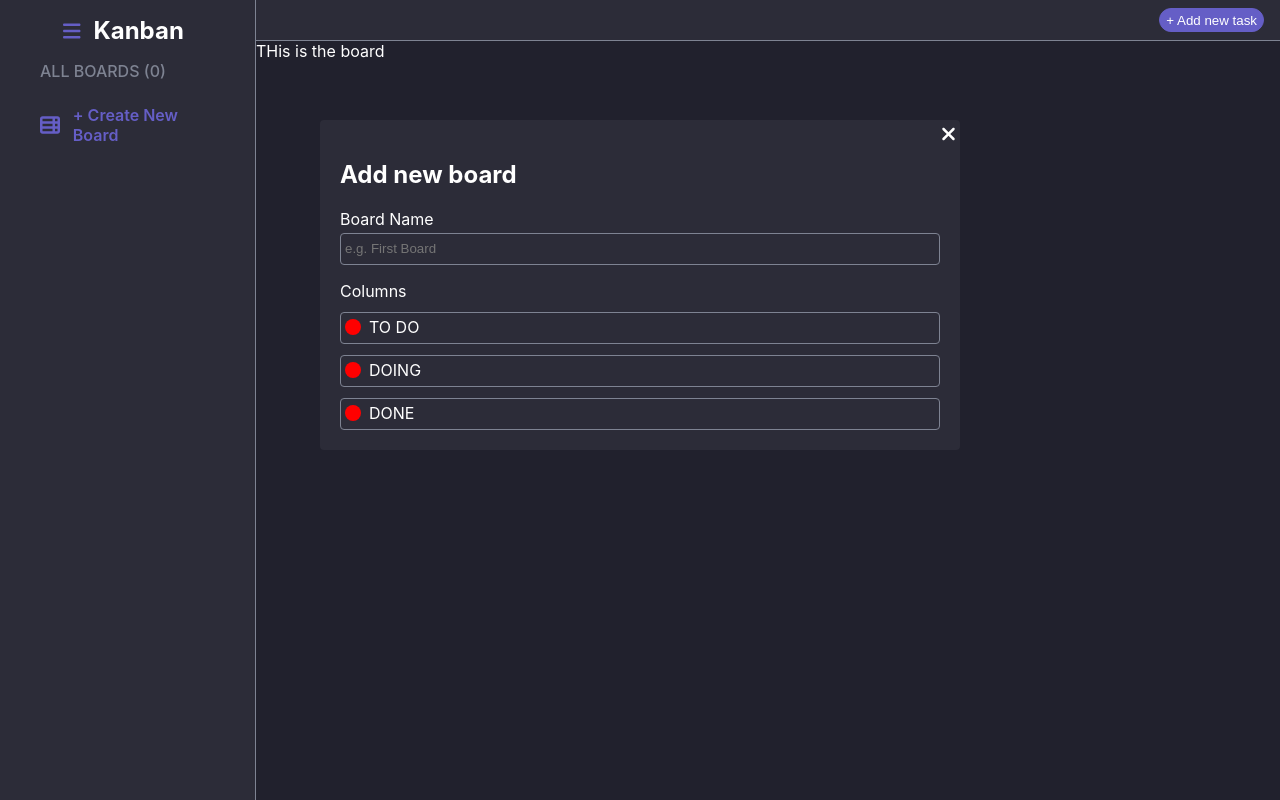
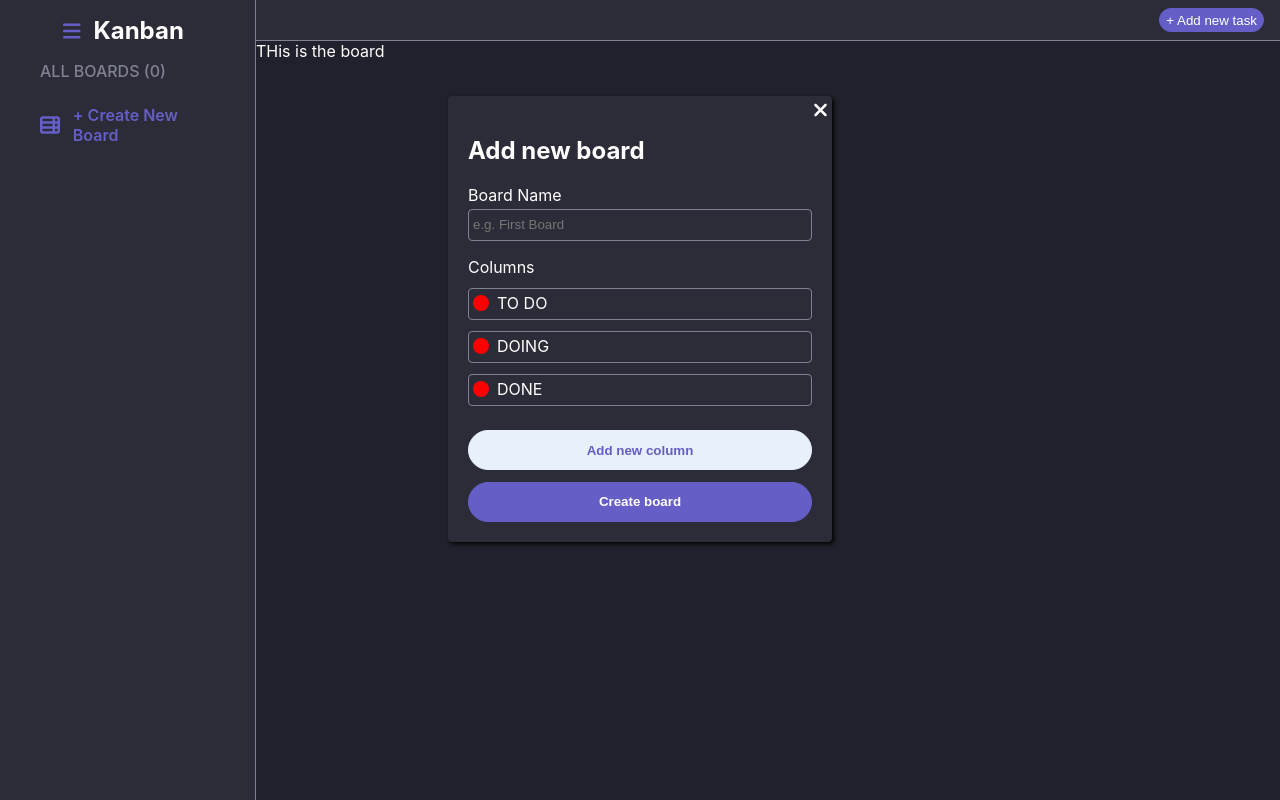
Before and after one commit to andreeaorian/kanban-web-app, a React (Create React App) app: page / in a window 1280 px wide. Both pictures are taken after a click on the element "+ Create New Board". Built offline with nearby package versions, Linux system fonts and the light colour scheme.

Commit message:
Implement adding a new column

```diff
--- a/src/components/popups/newBoard/new-board-popup.scss
+++ b/src/components/popups/newBoard/new-board-popup.scss
@@ -54,4 +54,89 @@
 			}
 		}
 	}
+
+	.new-column {
+		height: 2rem;
+		width: 100%;
+		display: flex;
+		gap: 0.5rem;
+		justify-content: center;
+		align-items: center;
+
+		.new-column-inputs {
+			display: flex;
+			justify-content: space-between;
+			align-items: center;
+			width: 100%;
+			border: 0.063rem solid $gray;
+			border-radius: 0.25rem;
+			padding: 0 0.5rem;
+
+			input[type="text"] {
+				background-color: inherit;
+				width: 80%;
+				height: 2rem;
+				padding: 0.25rem;
+				border: none;
+				outline: none;
+				color: $white;
+			}
+
+			input[type="color"] {
+				appearance: none;
+				background: none;
+				border: none;
+				width: 2rem;
+				height: 2rem;
+				border-radius: 50%;
+				cursor: pointer;
+
+				&::-webkit-color-swatch {
+					border: none;
+				}
+			}
+
+			input[type="color"]::-webkit-color-swatch-wrapper,
+			input[type="color"]::-webkit-color-swatch {
+				border-radius: 50%;
+			}
+		}
+
+		svg {
+			cursor: pointer;
+		}
+	}
 }
+
+.board-buttons {
+	margin-top: 1.5rem;
+	display: flex;
+	flex-direction: column;
+	justify-content: center;
+	align-items: center;
+	gap: 0.7rem;
+
+	button {
+		height: 2.5rem;
+		width: 100%;
+		border-radius: 1.5rem;
+		border: 0.1rem solid;
+		font-weight: bold;
+	}
+
+	.new-column-button {
+		background-color: $blueish_gray;
+		color: $purplish_blue;
+		border-color: $blueish_gray;
+
+		&:disabled {
+			display: none;
+		}
+	}
+
+	.submit {
+		background-color: $purplish_blue;
+		border-color: $purplish_blue;
+		color: $white;
+	}
+}
--- a/src/components/popups/newBoard/new-board-popup.tsx
+++ b/src/components/popups/newBoard/new-board-popup.tsx
@@ -1,18 +1,40 @@
-import { useSelector } from "react-redux";
+import { useState } from "react";
+import { useSelector, useDispatch } from "react-redux";
+import { FontAwesomeIcon } from "@fortawesome/react-fontawesome";
+import { faCheck, faXmark } from "@fortawesome/free-solid-svg-icons";
 import type { RootState } from "../../../redux/store";
 import PopupStatusColumn from "./popup-status-column";
+import { addColumn } from "../../../redux/boardReducer";
 
 import "./new-board-popup.scss";
 
 export default function NewBoardPopup() {
 	const board = useSelector((state: RootState) => state.board);
+	const [isNewColumnInputVisible, setIsNewColumnInputVisible] = useState(false);
+	const [textInputValue, setTextInputValue] = useState<string>("");
+	const [colorInputValue, setColorInputValue] = useState<string>("");
+	const dispatch = useDispatch();
+
+	const addNewColumn = () => {
+		setIsNewColumnInputVisible(true);
+	};
+
+	const saveColumn = () => {
+		dispatch(addColumn({ title: textInputValue, color: colorInputValue }));
+		setIsNewColumnInputVisible(false);
+	};
 
 	return (
 		<>
 			<h2>Add new board</h2>
+			<form>
 				<div className="board-name">
 					<label htmlFor="boardName">Board Name</label>
-				<input name="boardName" id="boardName" placeholder="e.g. First Board" />
+					<input
+						name="boardName"
+						id="boardName"
+						placeholder="e.g. First Board"
+					/>
 				</div>
 				<div className="board-column-list">
 					<div>Columns</div>
@@ -25,6 +47,41 @@ export default function NewBoardPopup() {
 							/>
 						);
 					})}
+					{isNewColumnInputVisible && (
+						<div className="new-column">
+							<div className="new-column-inputs">
+								<input
+									type="text"
+									placeholder="e.g. Testing"
+									onChange={({ target }) => {
+										setTextInputValue(target.value);
+									}}
+								/>
+								<input
+									type="color"
+									onChange={({ target }) => {
+										setColorInputValue(target.value);
+									}}
+								/>
+							</div>
+							<FontAwesomeIcon icon={faCheck} size="lg" onClick={saveColumn} />
+							<FontAwesomeIcon
+								icon={faXmark}
+								size="lg"
+								onClick={() => setIsNewColumnInputVisible(false)}
+							/>
+						</div>
+					)}
+				</div>
+			</form>
+			<div className="board-buttons">
+				<button
+					className="new-column-button"
+					onClick={addNewColumn}
+					disabled={isNewColumnInputVisible}>
+					Add new column
+				</button>
+				<button className="submit">Create board</button>
 			</div>
 		</>
 	);
--- a/src/components/popups/popup.scss
+++ b/src/components/popups/popup.scss
@@ -9,14 +9,15 @@
 
 	.box {
 		position: relative;
-		width: 50%;
+		width: 30%;
 		margin: 0 auto;
 		height: auto;
-		max-height: 70vh;
-		margin-top: calc(100vh - 85vh);
+		max-height: calc(100vh - 3rem);
+		margin-top: calc(100vh - 85vh - 1.5rem);
 		border-radius: 0.25rem;
 		padding: 0.25rem;
 		overflow: auto;
+		box-shadow: 0.125rem 0.125rem 0.25rem $black;
 
 		.close {
 			float: right;
--- a/src/redux/boardReducer.tsx
+++ b/src/redux/boardReducer.tsx
@@ -1,7 +1,7 @@
 import { createSlice } from "@reduxjs/toolkit";
 import type { PayloadAction } from "@reduxjs/toolkit";
 
-import { Board } from "../models";
+import { Board, Column } from "../models";
 
 const initialState: Board = {
 	title: "",
@@ -26,10 +26,13 @@ export const boardSlice = createSlice({
 			);
 			state.columns = newColumns;
 		},
+		addColumn: (state, action: PayloadAction<Column>) => {
+			state.columns = [...state.columns, action.payload];
+		},
 	},
 });
 
 // Action creators are generated for each case reducer function
-export const { changeTitle, deleteColumn } = boardSlice.actions;
+export const { changeTitle, deleteColumn, addColumn } = boardSlice.actions;
 
 export default boardSlice.reducer;
```
Lines whose indentation alone changed are shown as unchanged.
